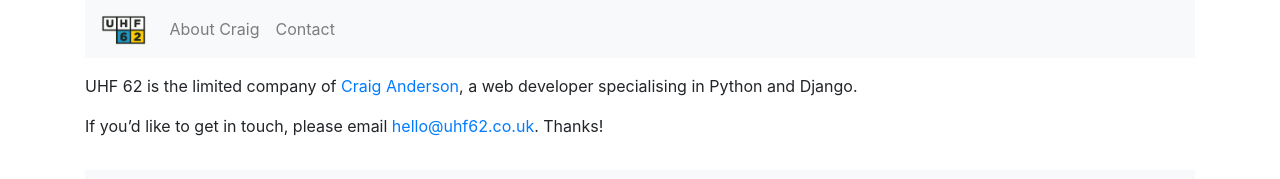
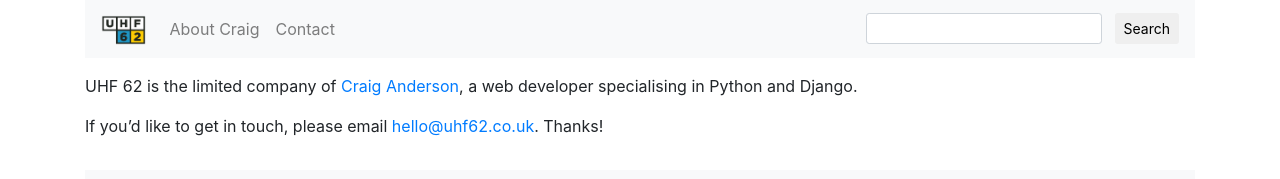
Before and after one commit to uhf62/uhf62.co.uk, a Jekyll site: the page built from index.markdown, in a window 1280 px wide. Shown: the top 179 px of the page. Built offline with Jekyll 4.4.1, drawn with Linux system fonts in a browser that asks for light colours; our own code applies the rules of GitHub Pages for plain Markdown files.

Commit message:
Add search

```diff
--- a/_layouts/default.html
+++ b/_layouts/default.html
@@ -29,6 +29,11 @@
                         </li>
                     </ul>
                 </div>
+                <form class="form-inline float-right d-none d-md-inline" action="https://google.com/search">
+                    <input type="hidden" name="as_sitesearch" value="uhf62.co.uk">
+                    <input name="q" class="form-control form-control-sm mr-2" type="text" aria-label="Search">
+                    <button class="btn btn-sm my-0" type="submit">Search</button>
+                </form>
             </nav>
             <div class="py-3">
                 {% if page.title %}
```
